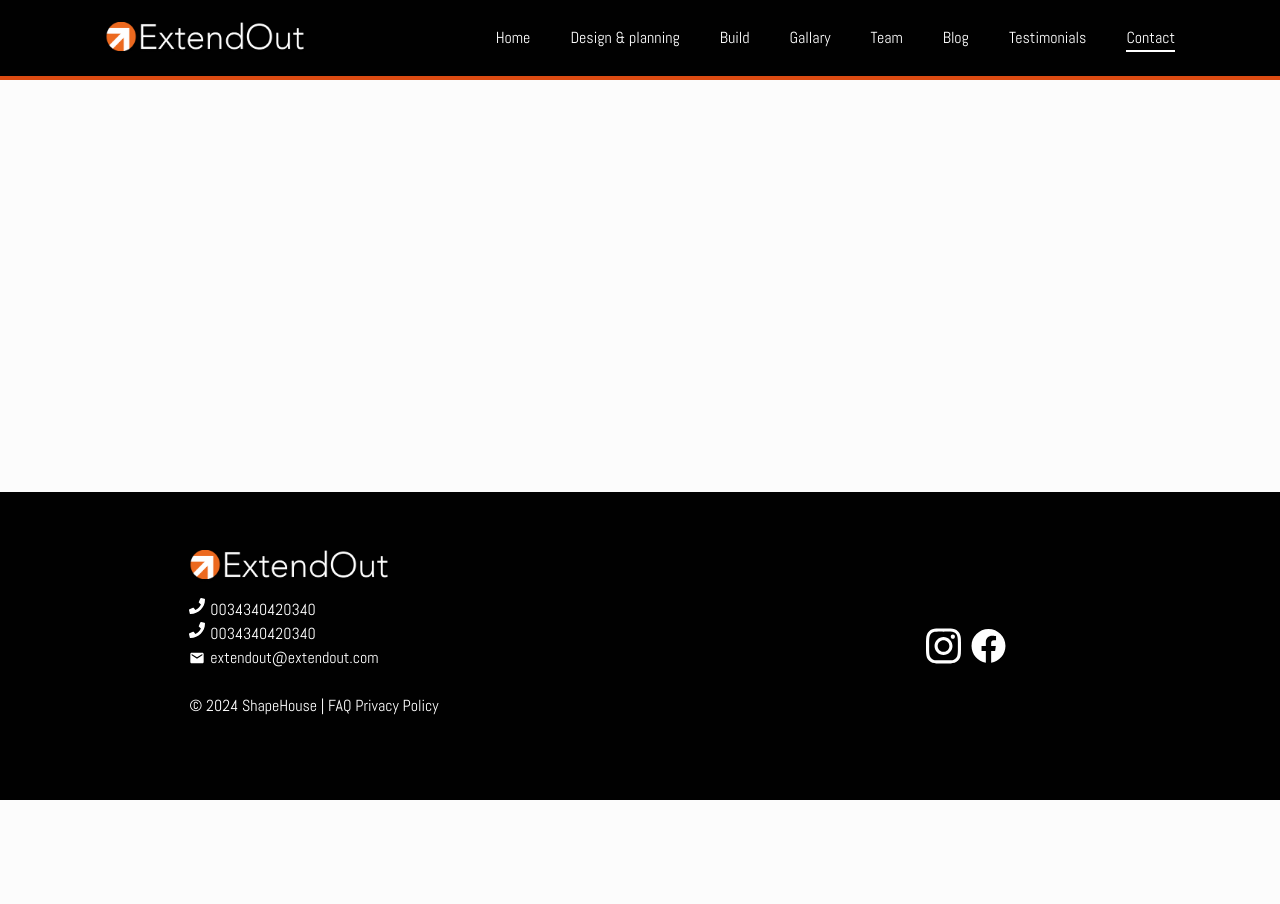
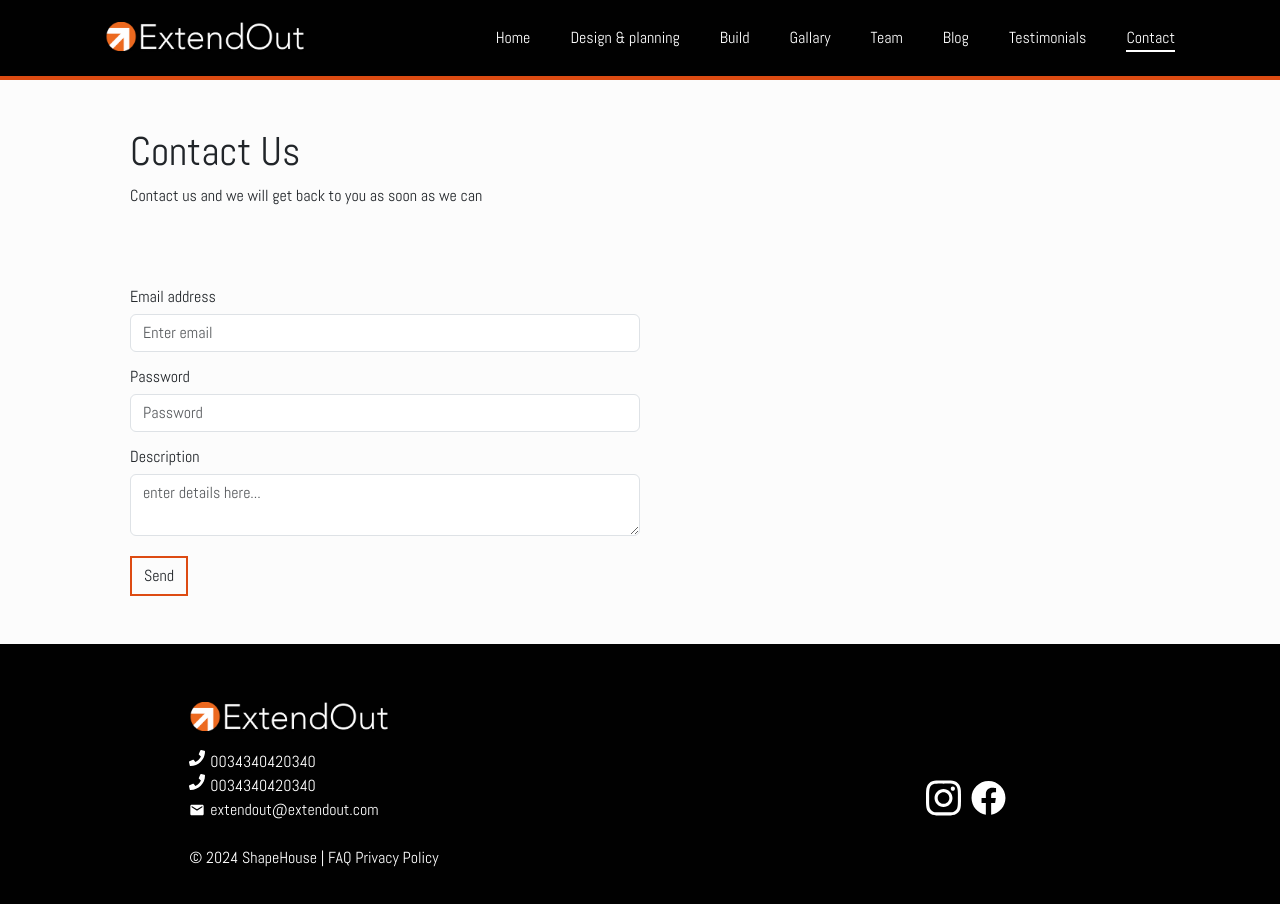
Before and after one commit to Ewicks/ExtendOut, a React (Create React App) app in the folder extendout/: page /contact in a window 1280 px wide. Shown: the top 904 px of the page. Before the commit the page ends 800 px from the top, so only its background shows below. Built offline with nearby package versions, Linux system fonts and the light colour scheme.

Commit message:
Add contact page

```diff
--- a/extendout/src/App.css
+++ b/extendout/src/App.css
@@ -366,3 +366,28 @@
   height: 300px;
   display: block;
 }
+
+.form-contact label {
+  margin: 5px 0px;
+}
+
+.form-contact input {
+  /* margin: 10px 0px; */
+  width: 50%;
+}
+
+.form-contact textarea {
+  width: 50%;
+  margin-bottom: 20px;
+}
+
+.btn-form {
+  border: 2px solid #DD4B12;
+  border-radius: 0px;
+}
+
+.btn-form:hover {
+  background-color: #DD4B12;
+  color: white;
+
+}
--- a/extendout/src/pages/contact.jsx
+++ b/extendout/src/pages/contact.jsx
@@ -3,7 +3,35 @@
 const Contact = () => {
   return (
     <div>
+      <div className="extra-padding">
+        <div className="row my-5">
+          <div className="col">
+            <h1>Contact Us</h1>
+            <p>Contact us and we will get back to you as soon as we can</p>
+          </div>
+        </div>
+        <div className="row">
+          <div className="col">
+          <form action="mailto:ethanowicks9@example.com" className='form-contact'>
+            <div class="form-group my-2">
+              <label for="exampleInputEmail1">Email address</label>
+              <input type="email" class="form-control" id="exampleInputEmail1" aria-describedby="emailHelp" placeholder="Enter email" />
+            </div>
+            <div class="form-group my-2">
+              <label for="exampleInputPassword1">Password</label>
+              <input type="password" class="form-control" id="exampleInputPassword1" placeholder="Password" />
+            </div>
+            <div class="form-group my-2">
+              <label for="exampleInputPassword1">Description</label>
+              <textarea type="password" class="form-control" id="exampleInputPassword1" placeholder="enter details here..." />
+            </div>
+            <button type="submit" value="Send" class="btn btn-form mb-5">Send</button>
+          </form>
 
+          </div>
+        </div>
+
+      </div>
     </div>
 
   )
```
